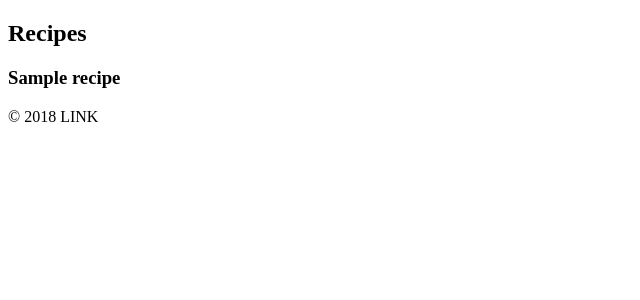
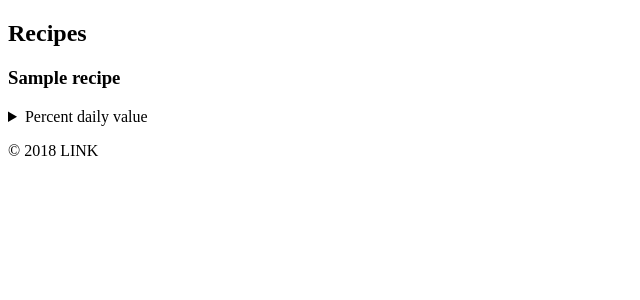
Before and after one commit to nguyli03/LINK, a Flask app: template templates/recipes.html in a window 1280 px wide. Shown: the part 120-420 px from the top of the page, without its empty margins (0-640 px from the left). Run offline with Flask 2, Linux system fonts and the light colour scheme; the template is opened without the code that fills it: most values are stand-ins (such as "Sample title", 1, 10 or a date in 2020).

Commit message:
Broken loop

```diff
--- a/templates/recipes.html
+++ b/templates/recipes.html
@@ -17,8 +17,17 @@
   </header>
   <main>
     <h2>Recipes</h2>
-    {%for recipe in res%}
+    {% for recipe in res %}
       <h3>{{ recipe.recipe.label }}</h3>
+
+      <details>
+        <summary>Percent daily value</summary>
+        <ul>
+        {% for daily in recipe.recipe.totalDaily %}
+          <li>{{ daily.label }}: {{ daily.quantity }}%</li>
+        {% endfor %}
+        </ul>
+      </details>
     {% endfor %}
 
   </main>
```
